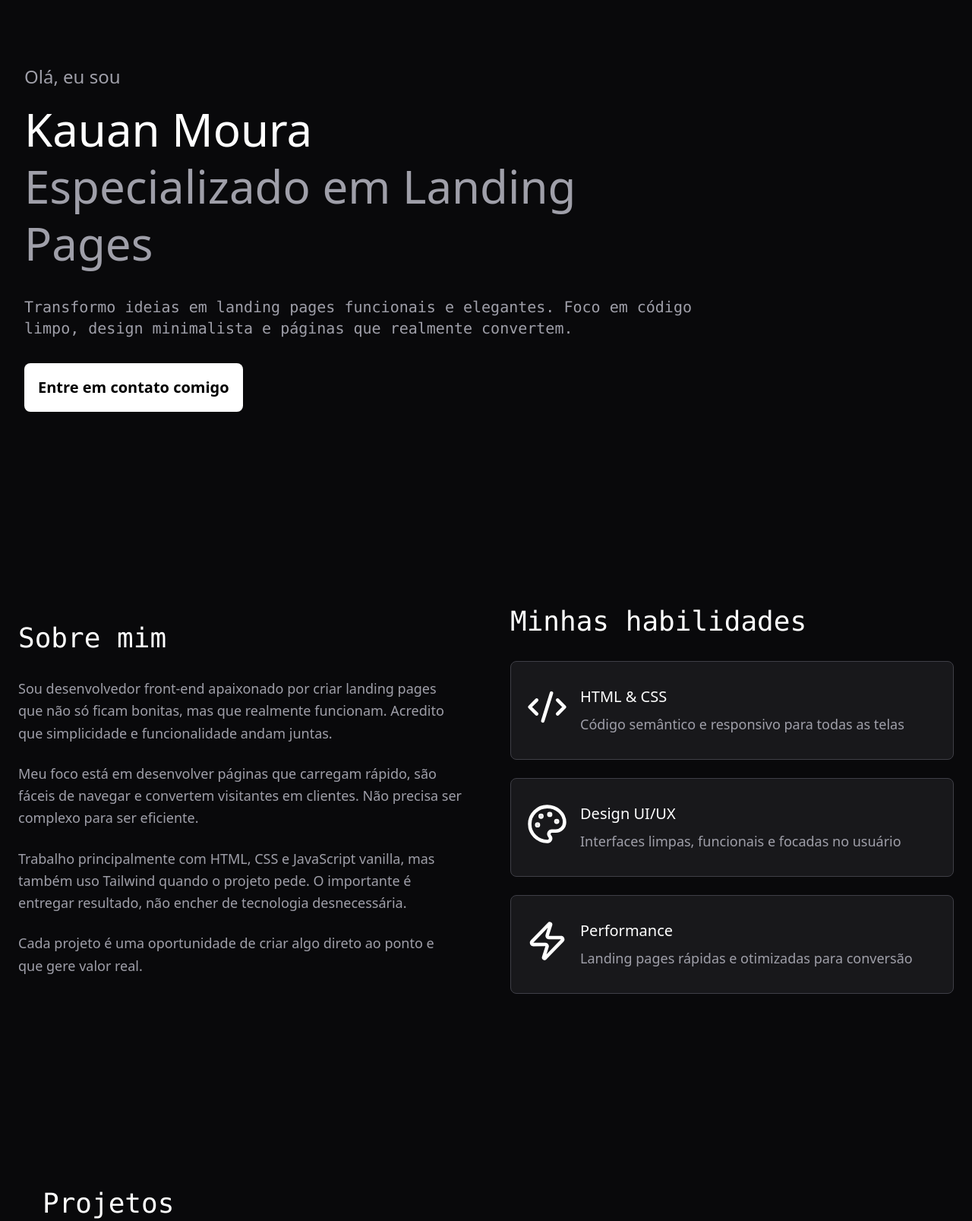
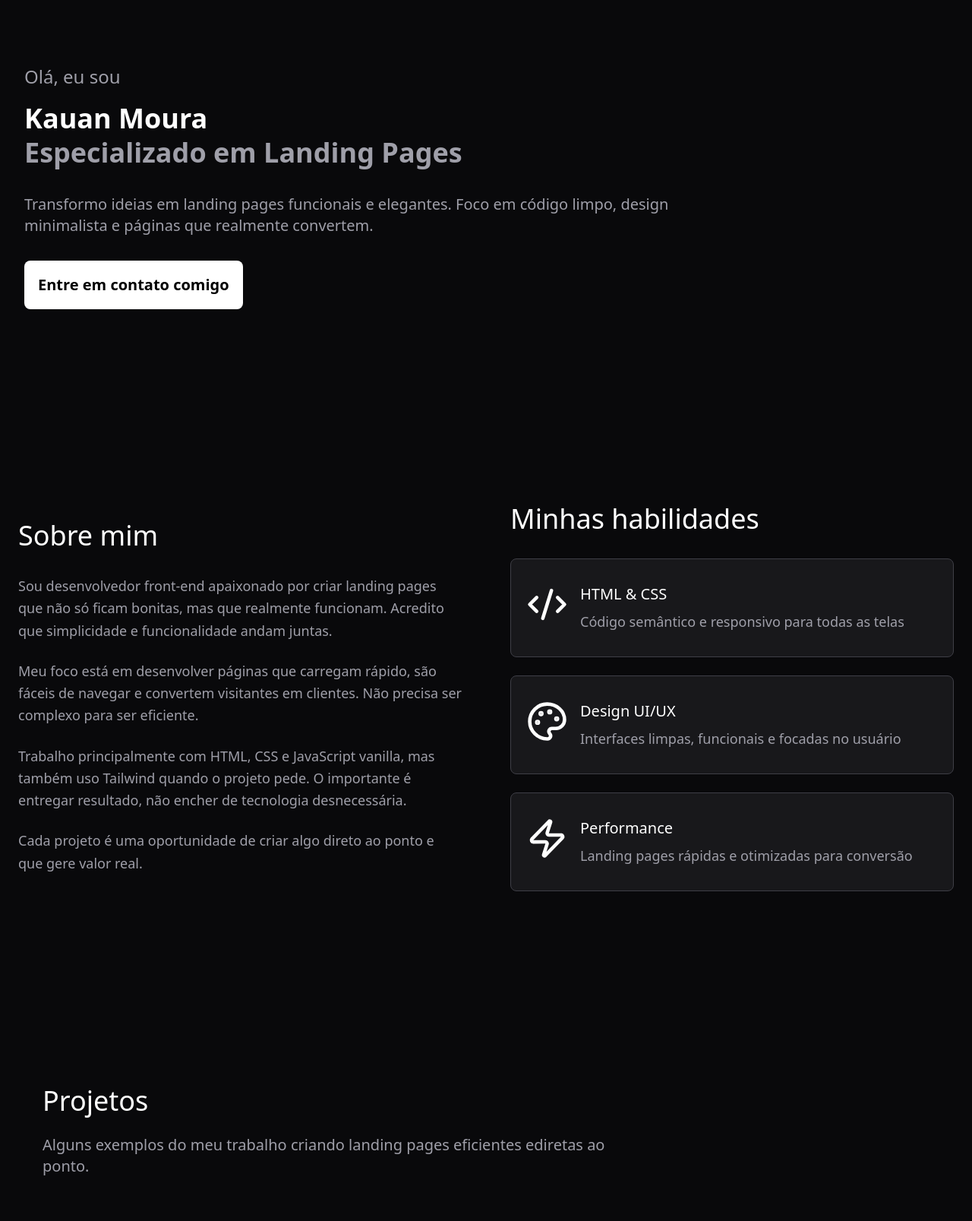
Before and after one commit to Kcode61/Portfolio-kcode, a website: page index.html in a window 1280 px wide. Shown: the part 140-1747 px from the top of the page at 76% size. Drawn offline with Linux system fonts and the light colour scheme.

Commit message:
Update index.html

```diff
--- a/index.html
+++ b/index.html
@@ -5,9 +5,11 @@
     <meta name="viewport" content="width=device-width, initial-scale=1.0" />
     <title>Portifolio | Kauan Moura</title>
     <link rel="stylesheet" href="dist/output.css" />
+    <link href="https://fonts.googleapis.com/css2?family=Inter:wght@400;500;600&family=Poppins:wght@600;700&display=swap" rel="stylesheet">
+
   </head>
-  <body class="h-screen bg-dark overflow-x-hidden">
-    <div class="justify-between flex  px-2 py-6 border-b border-gray-600">
+  <body class="min-h-screen bg-dark overflow-x-hidden font-[Inter]  relative">
+   <div class="justify-between sticky top-0 z-50 flex bg-[#09090Be6] backdrop-blur-md px-2 py-6 border-b border-gray-600">
       <div class="p-2 px-3 flex items-center gap-4">
         <svg
           xmlns="http://www.w3.org/2000/svg"
@@ -41,7 +43,7 @@
           >
           <a
             href="#projetos"
-            class="text-xl font-bold hover:text-white hover:scale-110 transition duration-300"
+            class="text-xl font-bold  hover:text-white hover:scale-110 transition duration-300"
             >Projetos</a
           >
         </nav>
@@ -51,18 +53,18 @@
     <section class="p-8 py-20 md:py-32 max-w-7xl mx-auto animate-fade-in-up">
       <div class="max-w-4xl">
         <p class="text-zinc-400 mb-4 text-2xl">Olá, eu sou</p>
-        <h1 class="text-white text-4xl md:text-6xl mb-8 leading-tight">
+        <h1 class="text-white font-[Poppins] font-bold tracking-tight  text-4xl md:text-5xl mb-8 leading-tight">
           Kauan Moura
           <br />
           <span class="text-zinc-400">Especializado em Landing Pages</span>
         </h1>
 
-        <p class="text-zinc-400 md:text-2xl text-xl font-mono mb-8">
+        <p class="text-zinc-400 md:text-2xl text-xl mb-8">
           Transformo ideias em landing pages funcionais e elegantes. Foco em
           código limpo, design minimalista e páginas que realmente convertem.
         </p>
         <button
-          class="button-fade-in-up bg-white p-4 text-xl font-bold rounded-lg cursor-pointer transition duration-300 hover:scale-105 border-2 border-transparent hover:border-white hover:bg-transparent hover:text-white"
+          class="button-fade-in-up font-[Poppins]  tracking-tight bg-white p-4 text-xl font-bold rounded-lg cursor-pointer transition duration-300 hover:scale-105 border-2 border-transparent hover:border-white hover:bg-transparent hover:text-white"
         >
           <a href="https://www.instagram.com/kauan_kyoxd/"
             >Entre em contato comigo</a
@@ -78,7 +80,7 @@
             data-animation="animate-slide-in-left"
             id="sobre"
           >
-            <h1 class="text-4xl md:text-5xl text-white font-mono mb-8">
+            <h1 class="text-4xl font-[Poppins] font-semibold tracking-tight md:text-5xl text-white mb-8">
               Sobre mim
             </h1>
             <div class="space-y-6 text-zinc-400 leading-relaxed text-lg">
@@ -106,7 +108,7 @@
           </div>
 
           <div data-animation="animate-slide-in-right">
-            <h1 class="text-4xl md:text-5xl text-white font-mono mb-8">
+            <h1 class="text-4xl md:text-5xl text-white font-[Poppins] font-semibold tracking-tight mb-8">
               Minhas habilidades
             </h1>
             <div class="space-y-6">
@@ -210,7 +212,7 @@
     <section class="p-8 py-20 md:py-32">
       <div class="max-w-7xl mx-auto px-6" id="projetos">
         <div class="opacity-0" data-animation="animate-slide-in-left">
-          <h2 class="text-white mb-6 text-4xl md:text-5xl font-mono">
+          <h2 class="text-white mb-6 text-4xl md:text-5xl font-[Poppins] font-semibold tracking-tight">
             Projetos
           </h2>
           <p class="text-zinc-400 max-w-3xl mb-16 text-xl">
@@ -221,7 +223,7 @@
         <div class="grid lg:grid-cols-3 md:grid-cols-2 gap-6">
           <div
             class="rounded-xl border bg-gradient-to-tl from-zinc-800 via-zinc-900 to-zinc-950 border-zinc-800 flex-col gap-6 overflow-hidden opacity-0"
-            data-animation="animate-fade-in-up"
+            data-animation="animate-card-up-scale"
           >
             <div class="aspect-video relative overflow-hidden bg-zinc-80">
               <img
@@ -249,7 +251,7 @@
               </div>
               <a
                 target="_blank"
-                href="https://tailwind-landing-page-ce3.pages.dev/"
+                href="https://tailwind-landing-page-4fe.pages.dev"
                 class="font-bold text-black py-2 px-3 rounded-lg cursor-pointer bg-white transition duration-300 hover:scale-105 border-2 border-transparent hover:border-white hover:bg-transparent hover:text-white"
                 >Ver projeto</a
               >
@@ -258,7 +260,7 @@
 
             <div
             class="rounded-xl border bg-gradient-to-tr from-zinc-800 via-zinc-900 to-zinc-950 border-zinc-800 flex-col gap-6 overflow-hidden opacity-0"
-            data-animation="animate-fade-in-up"
+            data-animation="animate-card-up-scale"
           >
             <div class="aspect-video relative overflow-hidden bg-zinc-80">
               <img
@@ -301,7 +303,7 @@
         id="contato"
         data-animation="animate-slide-in-left"
       >
-        <h1 class="text-4xl md:text-5xl text-white font-mono mb-6 text-center">
+        <h1 class="text-4xl md:text-5xl text-white font-[Poppins] font-bold tracking-tight mb-6 text-center">
           Vamos Conversar?
         </h1>
         <p class="text-zinc-200 text-center max-w-2xl text-xl mx-auto mb-6">
@@ -337,6 +339,8 @@
         </div>
       </div>
     </section>
+
+
     <footer class="border-t border-zinc-800 py-8">
       <div class="max-w-7xl mx-auto px-6 text-center text-zinc-400 text-lg">
         <p>© 2025 Portfolio. Feito com foco e simplicidade.</p>
```
